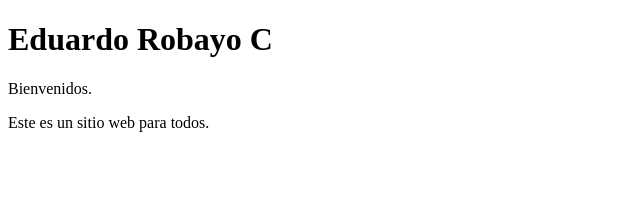
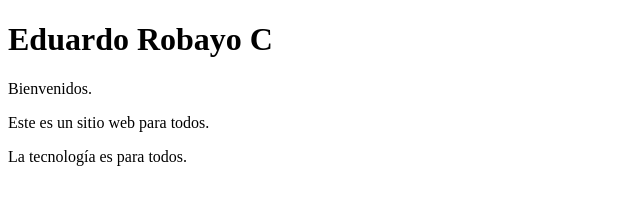
Before and after one commit to eduardorc100/eduardorc100.github.io, a plain HTML site: page index.html in a window 1280 px wide. Shown: the whole page, without its empty margins (0-640 px from the left). Drawn offline with Linux system fonts and the light colour scheme.

Commit message:
Update index.html

```diff
--- a/index.html
+++ b/index.html
@@ -7,5 +7,6 @@
     <h1>Eduardo Robayo C</h1>
     <p>Bienvenidos.</p>
     <p>Este es un sitio web para todos.</p>
+    <p>La tecnología es para todos.</p>
   </body>
   </html>
```
